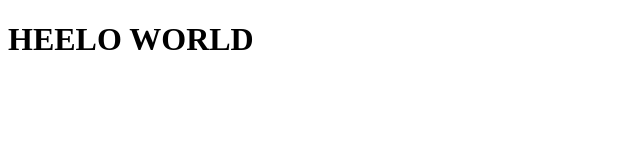
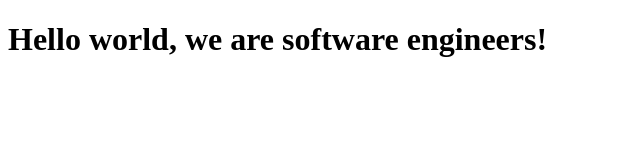
Before and after one commit to xaleehrtyunus/zaliha_tafadzwa_project, a plain HTML site: page index.html in a window 1280 px wide. Shown: the whole page, without its empty margins (0-640 px from the left). Drawn offline with Linux system fonts and the light colour scheme.

Commit message:
Modified index.html, edited the h1 element

```diff
--- a/index.html
+++ b/index.html
@@ -1,5 +1,6 @@
 <!DOCTYPE html>
 <html lang="en">
+
 <head>
   <meta charset="UTF-8">
   <title>Fork Me! FCC: Test Suite Template</title>
@@ -8,9 +9,9 @@
 
 <body>
   <script src="https://cdn.freecodecamp.org/testable-projects-fcc/v1/bundle.js"></script>
-<h1>HEELO WORLD</h1>
+  <h1>Hello world, we are software engineers!</h1>
 
+  <script src="js/index.js"></script>
+</body>
 
-    <script  src="js/index.js"></script>
-  </body>
 </html>
```
Lines whose indentation alone changed are shown as unchanged.
